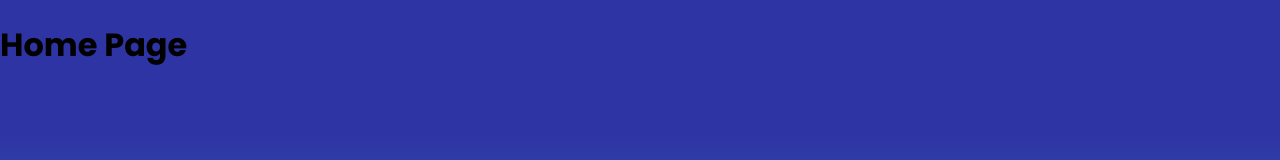
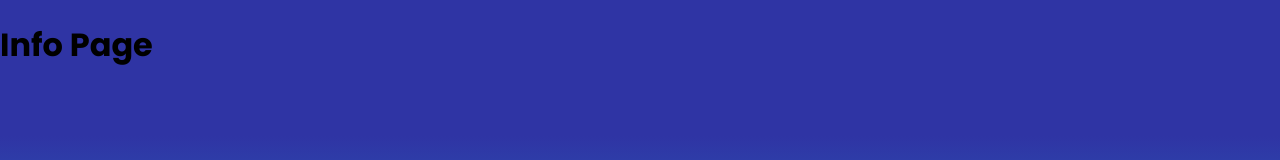
Before and after one commit to ladamsperez/e1337-frontend, a React (Create React App) app: page /info in a window 1280 px wide. Shown: the top 160 px of the page. Built offline with nearby package versions, Linux system fonts and the light colour scheme.

Commit message:
added info page

```diff
--- a/src/App.js
+++ b/src/App.js
@@ -1,29 +1,31 @@
 import "./App.css";
 import styled from "styled-components";
-// import { AccountBox } from "./components/accountBox";
+import { AccountBox } from "./components/accountBox";
 import About from './components/About';
+import Info from './components/Info';
 import { BrowserRouter as Router, Switch, Route} from "react-router-dom";
 
 function App() {
   return (
     <Router>
-      <Route path="/" component={Home}/>
-      <Route path="/about" component={About}/>
-      {/* <AppContainer>
-        <AccountBox />
-      </AppContainer> */}
+      <Switch>
+        <Route path="/" exact component={Home}/>
+        <Route path="/about" component={About}/>
+        <Route path="/info" component={Info}/>
+        <Route path="/login" component={AccountBox}/>
+      </Switch>
     </Router>
   );
 }
 
-// const AppContainer = styled.div`
-//   width: 100%;
-//   height: 100%;
-//   display: flex;
-//   flex-direction: column;
-//   align-items: center;
-//   justify-content: center;
-// `;
+const AppContainer = styled.div`
+  width: 100%;
+  height: 100%;
+  display: flex;
+  flex-direction: column;
+  align-items: center;
+  justify-content: center;
+`;
 
 
 const Home = () => (
--- /dev/null
+++ b/src/components/Info.js
@@ -0,0 +1,12 @@
+import React from "react";
+
+function Info() {
+  return (
+    <div>
+      <h1>Info Page</h1>
+    </div>
+  );
+}
+
+
+export default Info;
```
Also changed, not shown: 1 other file (tests, documents, lock files or other folders).
